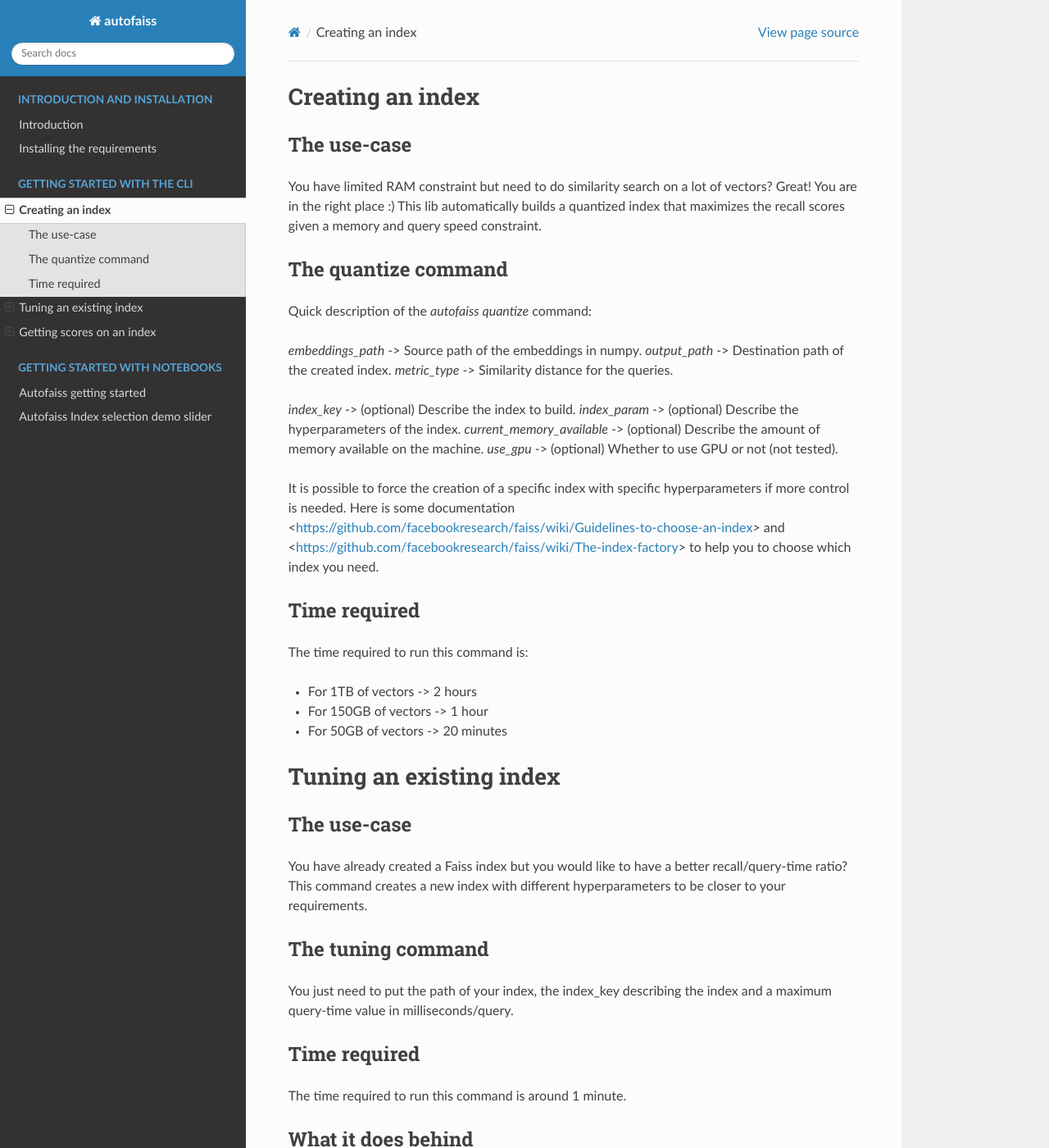
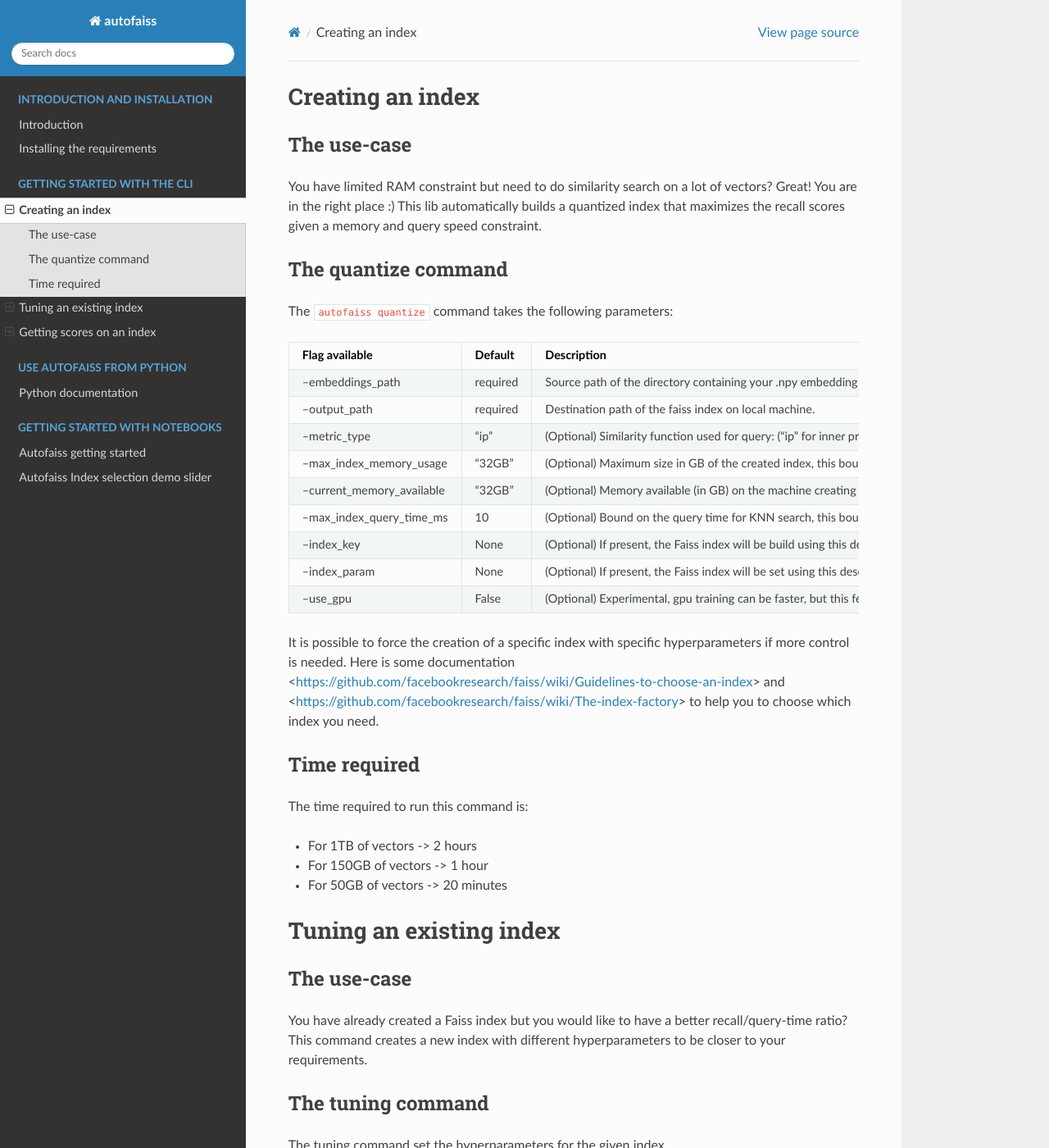
Before and after one commit to criteo/autofaiss, a Sphinx documentation site: the page built from docs/getting_started/quantization.rst, in a window 1280 px wide and 1400 px high. Shown: the whole window at 82% size. Built offline with Sphinx 7.4.7 and the Read the Docs theme 2.0.0, drawn with Linux system fonts in a browser that asks for light colours; pages that are not in the unit, such as notebooks, are missing from menus; some of the changed text lies outside the part shown.

Commit message:
improve doc

```diff
--- a/docs/getting_started/quantization.rst
+++ b/docs/getting_started/quantization.rst
@@ -12,16 +12,70 @@ recall scores given a memory and query speed constraint.
 The quantize command
 --------------------
 
-Quick description of the `autofaiss quantize` command:
+The ``autofaiss quantize`` command takes the following parameters:
 
-*embeddings_path*           -> Source path of the embeddings in numpy.
-*output_path*               -> Destination path of the created index.
-*metric_type*               -> Similarity distance for the queries.
++----------------------------+----------+----------------------------+
+| Flag available             | Default  | Description                |
++============================+==========+============================+
+| --embeddings_path          | required | Source path of the         |
+|                            |          | directory containing your  |
+|                            |          | .npy embedding files. If   |
+|                            |          | there are several files,   |
+|                            |          | they are read in the       |
+|                            |          | lexicographical order.     |
++----------------------------+----------+----------------------------+
+| --output_path              | required | Destination path of the    |
+|                            |          | faiss index on local       |
+|                            |          | machine.                   |
++----------------------------+----------+----------------------------+
+| --metric_type              | "ip"     | (Optional) Similarity      |
+|                            |          | function used for query:   |
+|                            |          | ("ip" for inner product,   |
+|                            |          | "l2" for euclidian         |
+|                            |          | distance)                  |
++----------------------------+----------+----------------------------+
+| --max_index_memory_usage   | "32GB"   | (Optional) Maximum size in |
+|                            |          | GB of the created index,   |
+|                            |          | this bound is strict.      |
++----------------------------+----------+----------------------------+
+| --current_memory_available | "32GB"   | (Optional) Memory          |
+|                            |          | available (in GB) on the   |
+|                            |          | machine creating the       |
+|                            |          | index, having more memory  |
+|                            |          | is a boost because it      |
+|                            |          | reduces the swipe between  |
+|                            |          | RAM and disk.              |
++----------------------------+----------+----------------------------+
+| --max_index_query_time_ms  | 10       | (Optional) Bound on the    |
+|                            |          | query time for KNN search, |
+|                            |          | this bound is              |
+|                            |          | approximative.             |
++----------------------------+----------+----------------------------+
+| --index_key                | None     | (Optional) If present, the |
+|                            |          | Faiss index will be build  |
+|                            |          | using this description     |
+|                            |          | string in the              |
+|                            |          | index_factory, more detail |
+|                            |          | in the `Faiss              |
+|                            |          | documentation`_            |
++----------------------------+----------+----------------------------+
+| --index_param              | None     | (Optional) If present, the |
+|                            |          | Faiss index will be set    |
+|                            |          | using this description     |
+|                            |          | string of hyperparameters, |
+|                            |          | more detail in the `Faiss  |
+|                            |          | docume                     |
+|                            |          | ntation <https://github.co |
+|                            |          | m/facebookresearch/faiss/w |
+|                            |          | iki/Index-IO,-cloning-and- |
+|                            |          | hyper-parameter-tuning>`__ |
++----------------------------+----------+----------------------------+
+| --use_gpu                  | False    | (Optional) Experimental,   |
+|                            |          | gpu training can be        |
+|                            |          | faster, but this feature   |
++----------------------------+----------+----------------------------+
 
-*index_key*                 -> (optional) Describe the index to build.
-*index_param*               -> (optional) Describe the hyperparameters of the index.
-*current_memory_available*  -> (optional) Describe the amount of memory available on the machine.
-*use_gpu*                   -> (optional) Whether to use GPU or not (not tested).
+.. _Faiss documentation: https://github.com/facebookresearch/faiss/wiki/The-index-factory
 
 It is possible to force the creation of a specific index with specific hyperparameters if more control is needed.
 Here is some documentation <https://github.com/facebookresearch/faiss/wiki/Guidelines-to-choose-an-index> and
@@ -48,7 +102,30 @@ This command creates a new index with different hyperparameters to be closer to
 The tuning command
 ------------------
 
-You just need to put the path of your index, the index_key describing the index and a maximum query-time value in milliseconds/query.
+The tuning command set the hyperparameters for the given index.
+
+If an index_param is given, set this hyperparameters to the index,
+otherwise perform a greedy heusistic to make the best out or the max_index_query_time_ms constraint
+
+Parameters
+----------
+index_path : str
+    Path to .index file on local disk if is_local_index_path is True,
+    otherwise path on hdfs.
+index_key: str
+    String to give to the index factory in order to create the index.
+index_param: Optional(str)
+    Optional string with hyperparameters to set to the index.
+    If None, the hyper-parameters are chosen based on an heuristic.
+dest_path: Optional[str]
+    Path to the newly created .index file. On local disk if is_local_index_path is True,
+    otherwise on hdfs. If None id given, index_path is the destination path.
+is_local_index_path: bool
+    True if the dest_path and index_path are local path, False if there are hdfs paths.
+max_index_query_time_ms: float
+    Query speed constraint for the index to create.
+use_gpu: bool
+    Experimental, gpu training is faster, not tested so far.
 
 Time required
 -------------
@@ -85,6 +162,21 @@ The score command
 You just need the path to your index and the embeddings for this one.
 Be careful, computing accurate metrics is slow.
 
+Compute metrics on a given index, use cached ground truth for fast scoring the next times.
+
+Parameters
+----------
+index_path : str
+    Path to .index file on local disk if is_local_index_path is True,
+    otherwise path on hdfs.
+embeddings_path: str
+    Local path containing all preprocessed vectors and cached files.
+is_local_index_path: bool
+    True if the dest_path and index_path are local path, False if there are hdfs paths.
+current_memory_available: str
+    Memory available on the current machine, having more memory is a boost
+    because it reduces the swipe between RAM and disk.
+
 
 Time required
 -------------
```
Also changed, not shown: README.md (+4 -0 lines), docs/API/api.rst (added, +16 -0 lines), docs/index.rst (+7 -0 lines).
